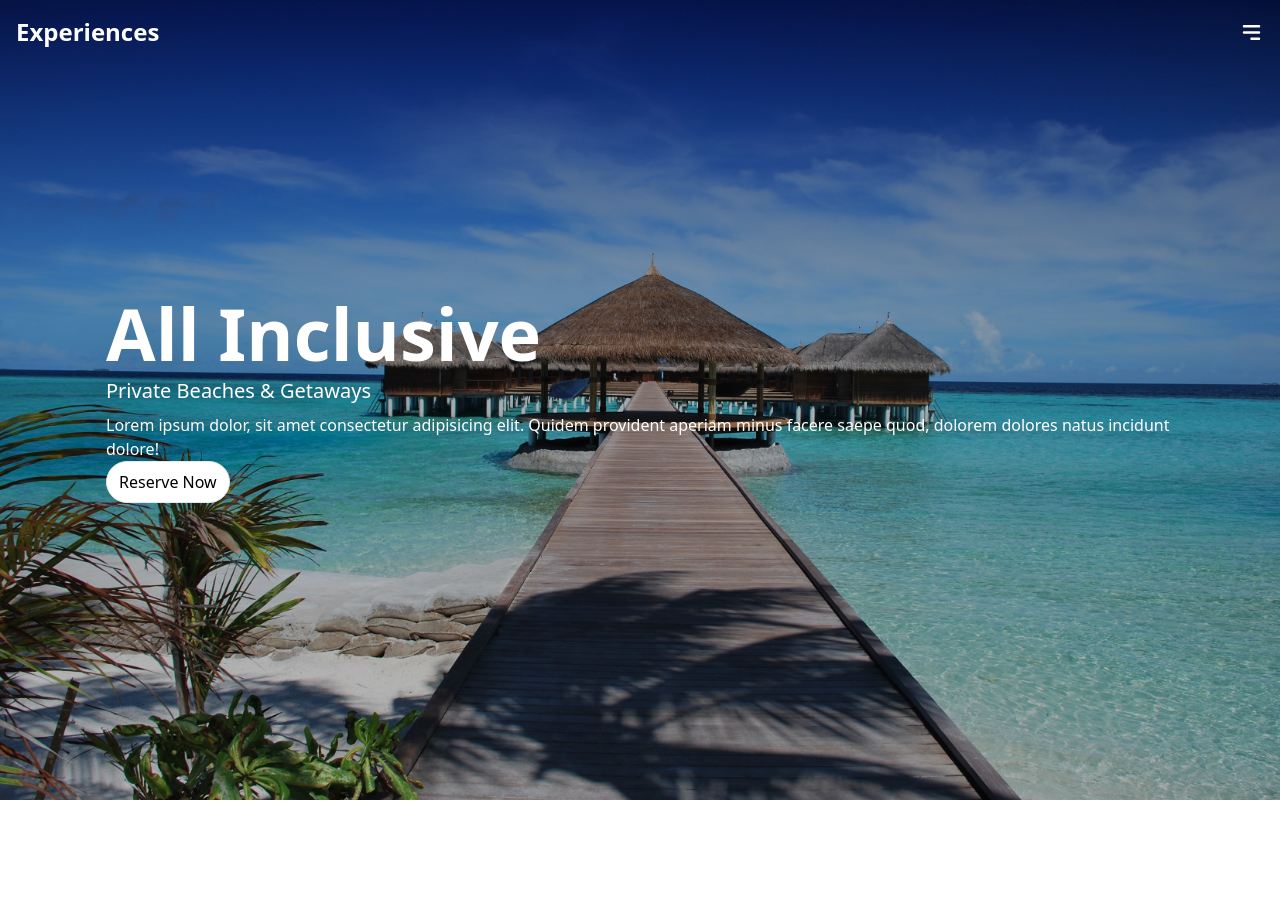
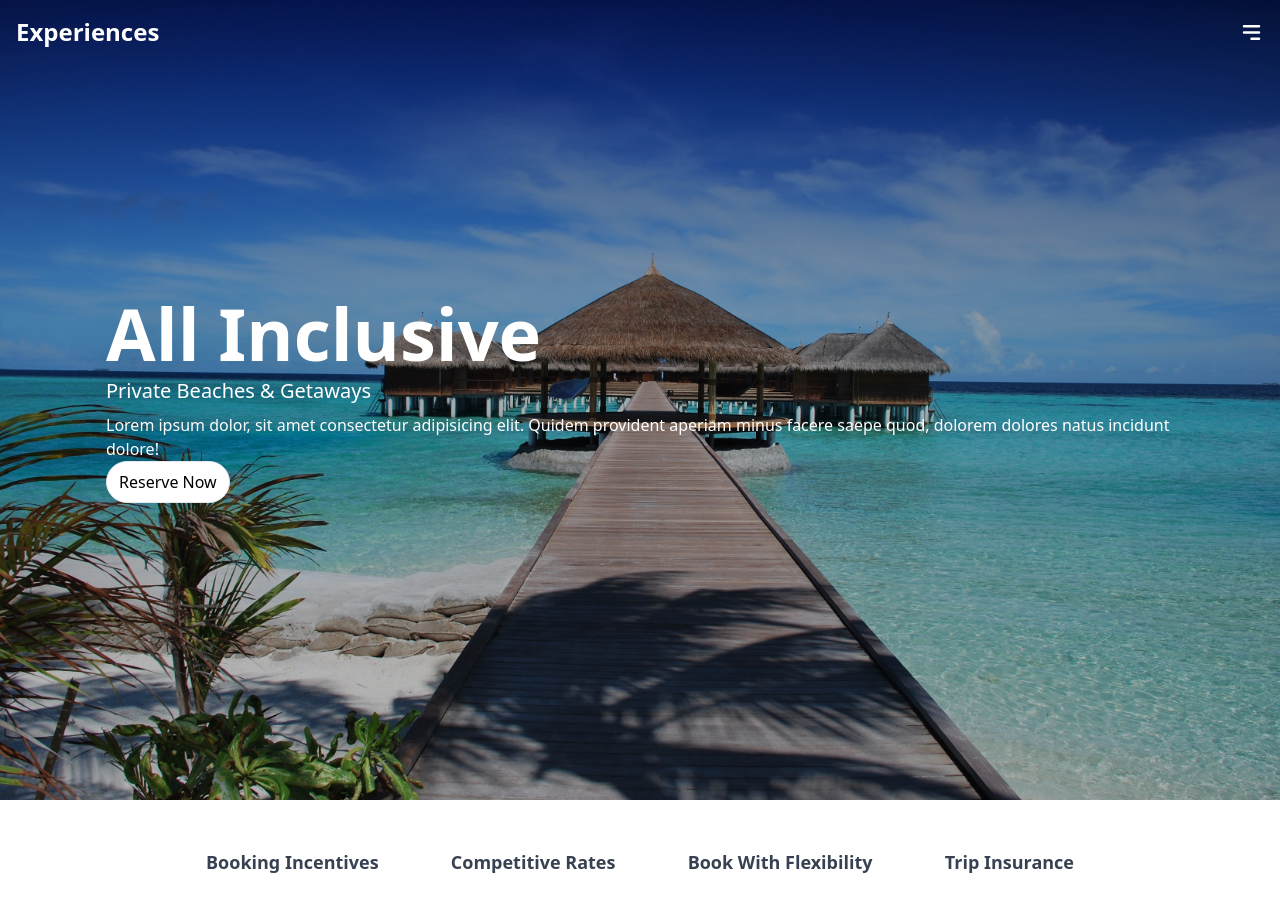
Before and after one commit to Shaghayegh-93/travel_app, a React (Vite) app: page / in a window 1280 px wide. Shown: the top 912 px of the page. Before the commit the page ends 800 px from the top, so only its background shows below. Built offline with nearby package versions, Linux system fonts and the light colour scheme.

Commit message:
import and render Offers component

```diff
--- a/src/App.jsx
+++ b/src/App.jsx
@@ -1,12 +1,14 @@
 import "./App.css";
 import Hero from "./components/Hero";
 import Navbar from "./components/Navbar";
+import Offers from "./components/Offers";
 
 function App() {
   return (
     <div className="App">
       <Navbar />
       <Hero />
+      <Offers />
     </div>
   );
 }
```
